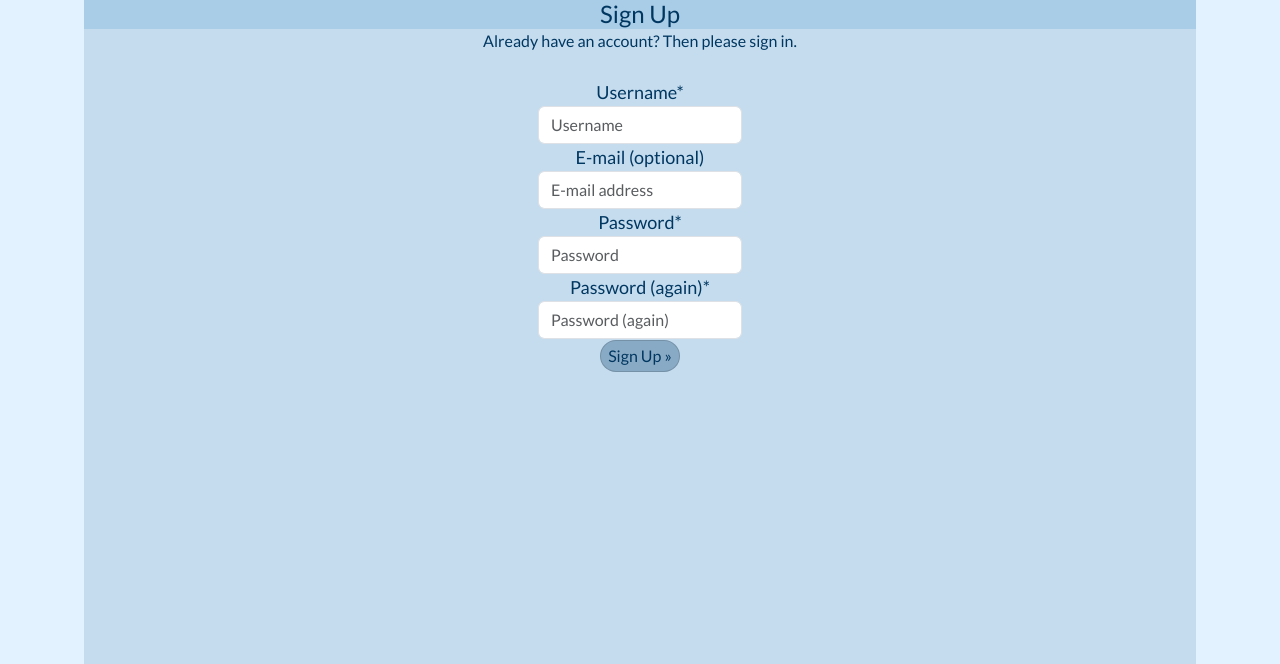
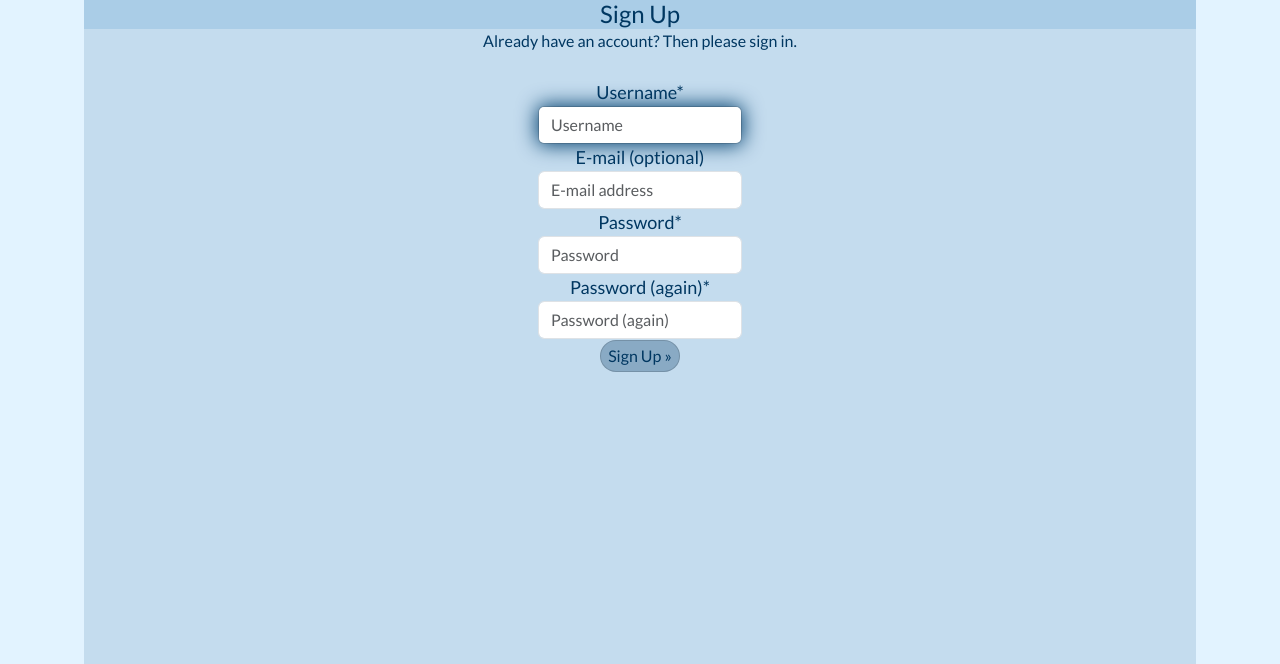
Before and after one commit to Stephen-J-Whitaker/music-aid, a Django app: page /accounts/signup/ in a window 1280 px wide, with the pointer over the restyled element. Shown: the part 90-754 px from the top of the page. Run offline with Django 3.2, Linux system fonts and the light colour scheme; some libraries are stand-ins or nearby versions; some web fonts are replaced.

Commit message:
FEAT: Update form style on hover

```diff
--- a/static/css/style.css
+++ b/static/css/style.css
@@ -302,6 +302,13 @@ label {
     margin-left: 11px;
 }
 
+input:hover,
+.form-control:hover,
+select:hover {
+    border-color: var(--standard-border-color);
+    box-shadow: 0px 0px 20px 1px rgb(1, 63, 110);
+}
+
 .form-check-input:hover {
     background-color: var(--button-colour);
     border-color: var(--standard-border-color);
```
